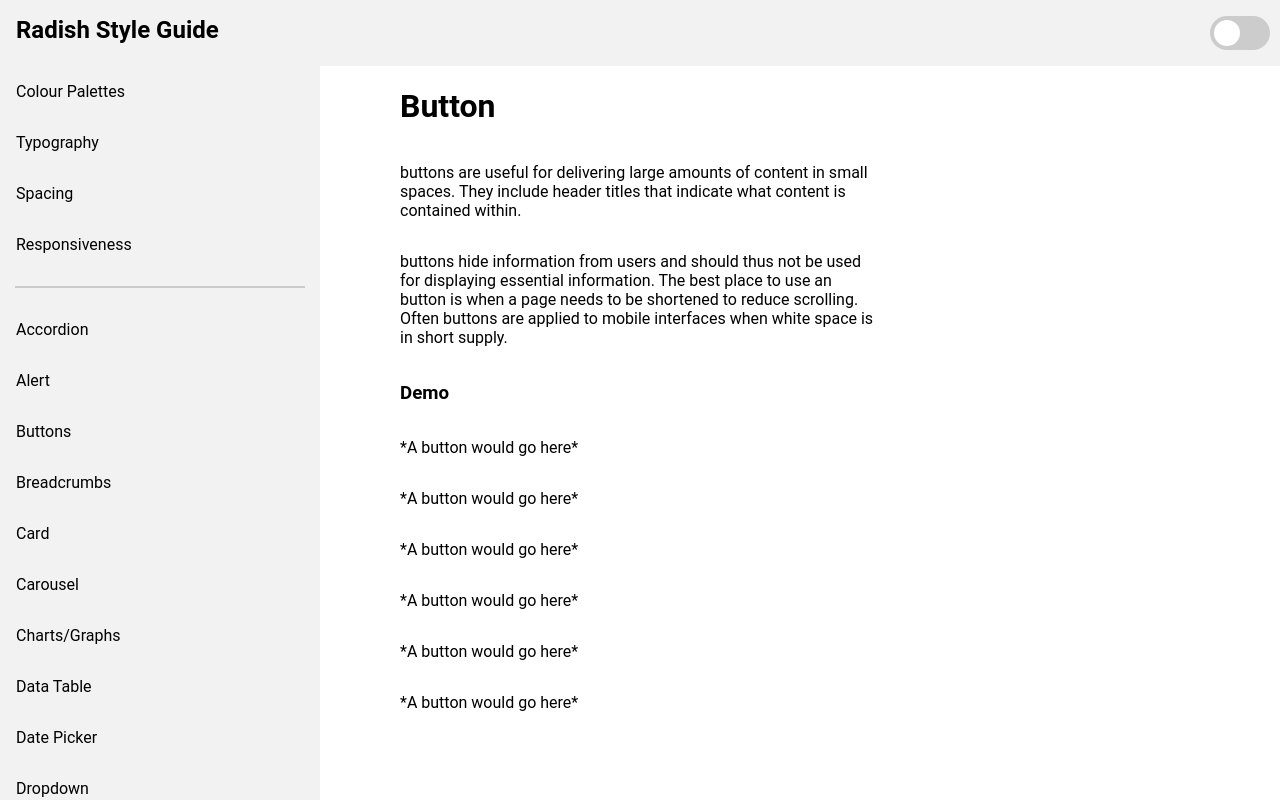
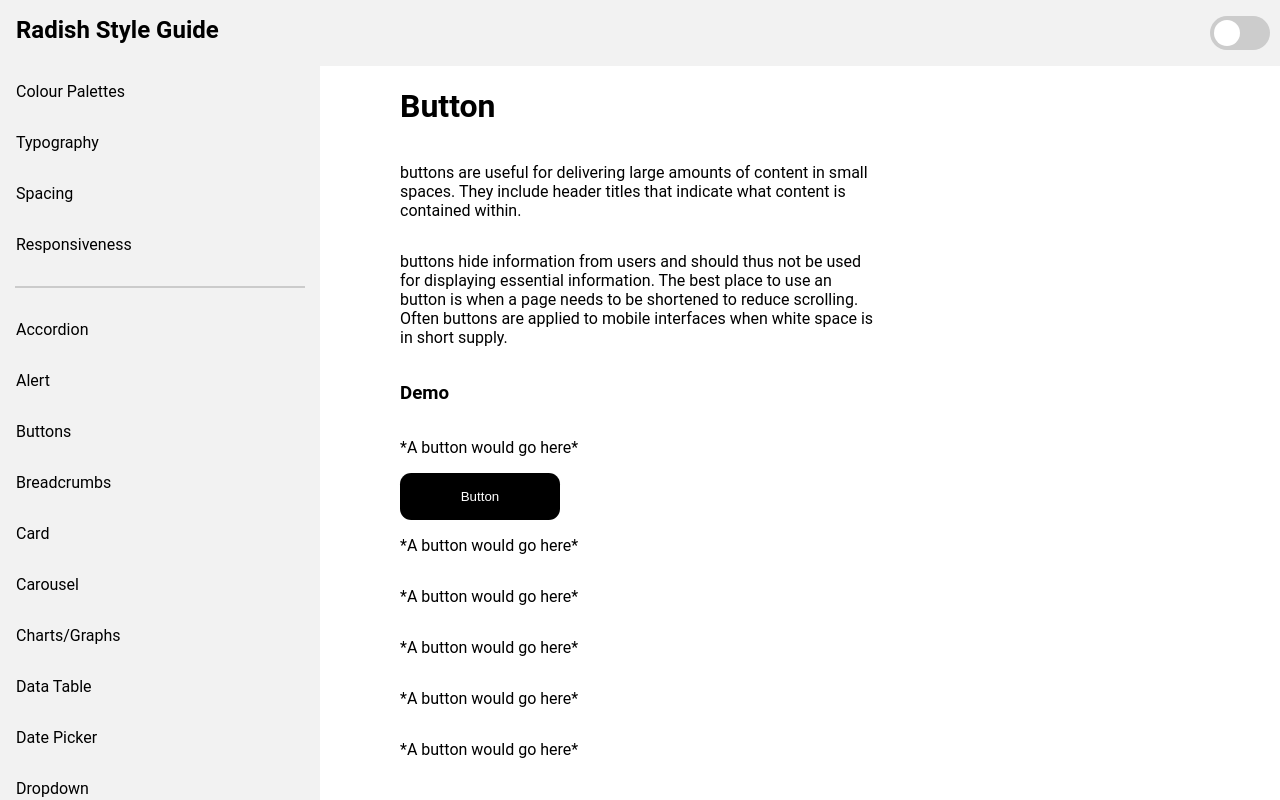
Before and after one commit to HMHepburn/Shirazi, an Angular app: page /button in a window 1280 px wide. Built offline with nearby package versions, Linux system fonts and the light colour scheme.

Commit message:
creating buttons

```diff
--- a/angular.json
+++ b/angular.json
@@ -94,5 +94,8 @@
         }
       }
     }
+  },
+  "cli": {
+    "analytics": false
   }
 }
--- a/src/app/components/button/button.component.css
+++ b/src/app/components/button/button.component.css
@@ -5,3 +5,16 @@
     max-width:50%;
     height:max-content;
 }
+
+.solid {
+    border-radius: 0.7rem;
+    border: none;
+    background-color: #000000;
+    color: white;
+    padding: 1rem;
+    width: 10rem;
+}
+
+.solid:hover {
+    background-color: #CBCBCB;
+}
--- a/src/app/components/button/button.component.html
+++ b/src/app/components/button/button.component.html
@@ -11,6 +11,7 @@
     </p>
     <h3>Demo</h3>
     <p>*A button would go here*</p>
+    <button class="solid">Button</button>
     <p>*A button would go here*</p>
     <p>*A button would go here*</p>
     <p>*A button would go here*</p>
```
